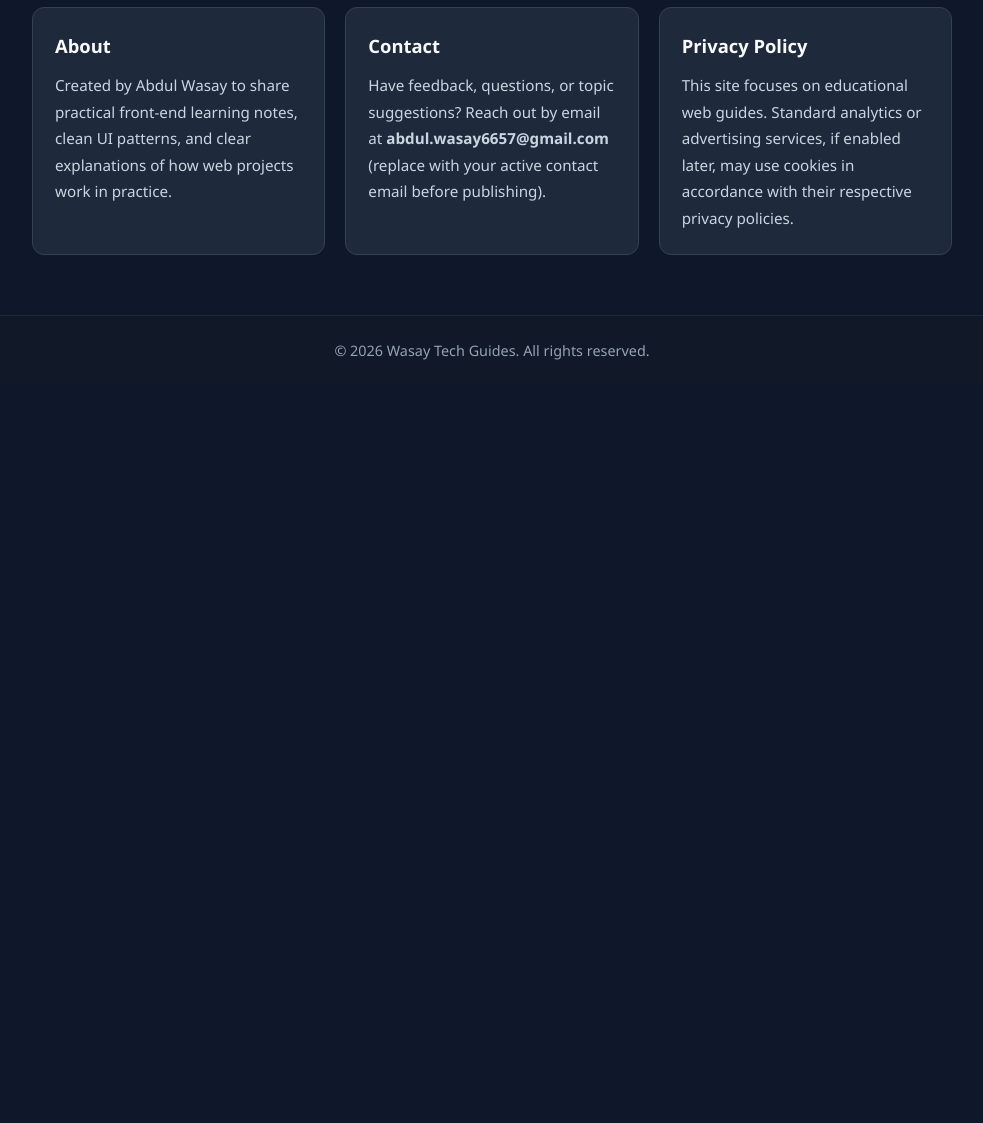
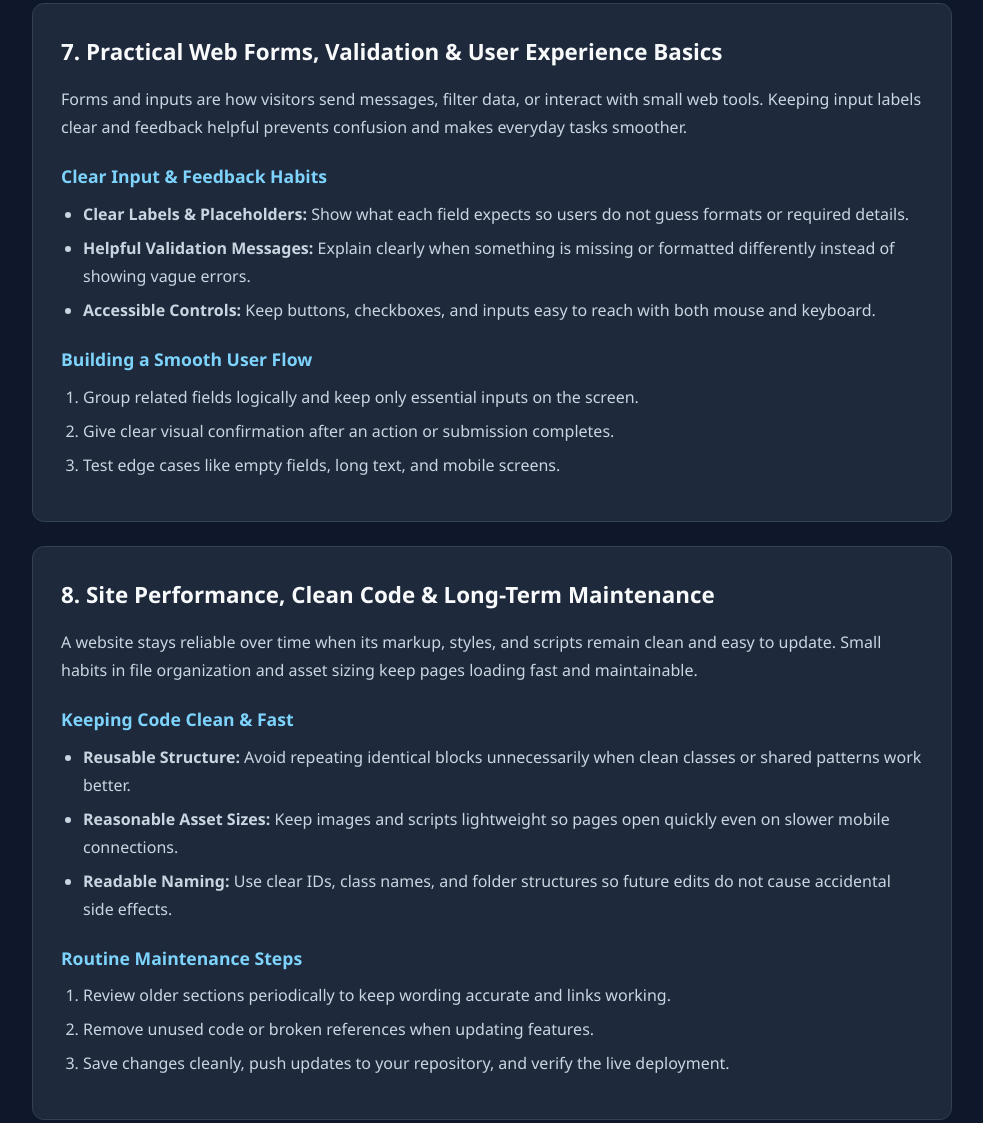
Before and after one commit to abdulwasay6657-hub/wasay-guides, a plain HTML site: page index.html in a window 1280 px wide. Shown: the part 3893-5016 px from the top of the page, without its empty margins (148-1131 px from the left). Before the commit the page ends 4278 px from the top, so only its background shows below. Drawn offline with Linux system fonts and the light colour scheme.

Commit message:
Add files via upload

```diff
--- a/index.html
+++ b/index.html
@@ -326,6 +326,47 @@
             <li>Save the file cleanly and re-publish so the live site matches your latest version.</li>
           </ol>
         </article>
+        <article class="article-card" id="forms-ux-basics-guide">
+          <h2>7. Practical Web Forms, Validation &amp; User Experience Basics</h2>
+          <p>
+            Forms and inputs are how visitors send messages, filter data, or interact with small web tools. Keeping input labels clear and feedback helpful prevents confusion and makes everyday tasks smoother.
+          </p>
+
+          <h3>Clear Input &amp; Feedback Habits</h3>
+          <ul>
+            <li><strong>Clear Labels &amp; Placeholders:</strong> Show what each field expects so users do not guess formats or required details.</li>
+            <li><strong>Helpful Validation Messages:</strong> Explain clearly when something is missing or formatted differently instead of showing vague errors.</li>
+            <li><strong>Accessible Controls:</strong> Keep buttons, checkboxes, and inputs easy to reach with both mouse and keyboard.</li>
+          </ul>
+
+          <h3>Building a Smooth User Flow</h3>
+          <ol>
+            <li>Group related fields logically and keep only essential inputs on the screen.</li>
+            <li>Give clear visual confirmation after an action or submission completes.</li>
+            <li>Test edge cases like empty fields, long text, and mobile screens.</li>
+          </ol>
+        </article>
+
+        <article class="article-card" id="performance-maintenance-guide">
+          <h2>8. Site Performance, Clean Code &amp; Long-Term Maintenance</h2>
+          <p>
+            A website stays reliable over time when its markup, styles, and scripts remain clean and easy to update. Small habits in file organization and asset sizing keep pages loading fast and maintainable.
+          </p>
+
+          <h3>Keeping Code Clean &amp; Fast</h3>
+          <ul>
+            <li><strong>Reusable Structure:</strong> Avoid repeating identical blocks unnecessarily when clean classes or shared patterns work better.</li>
+            <li><strong>Reasonable Asset Sizes:</strong> Keep images and scripts lightweight so pages open quickly even on slower mobile connections.</li>
+            <li><strong>Readable Naming:</strong> Use clear IDs, class names, and folder structures so future edits do not cause accidental side effects.</li>
+          </ul>
+
+          <h3>Routine Maintenance Steps</h3>
+          <ol>
+            <li>Review older sections periodically to keep wording accurate and links working.</li>
+            <li>Remove unused code or broken references when updating features.</li>
+            <li>Save changes cleanly, push updates to your repository, and verify the live deployment.</li>
+          </ol>
+        </article>
     <section class="info-grid">
       <div class="info-box" id="about">
         <h2>About</h2>
```
